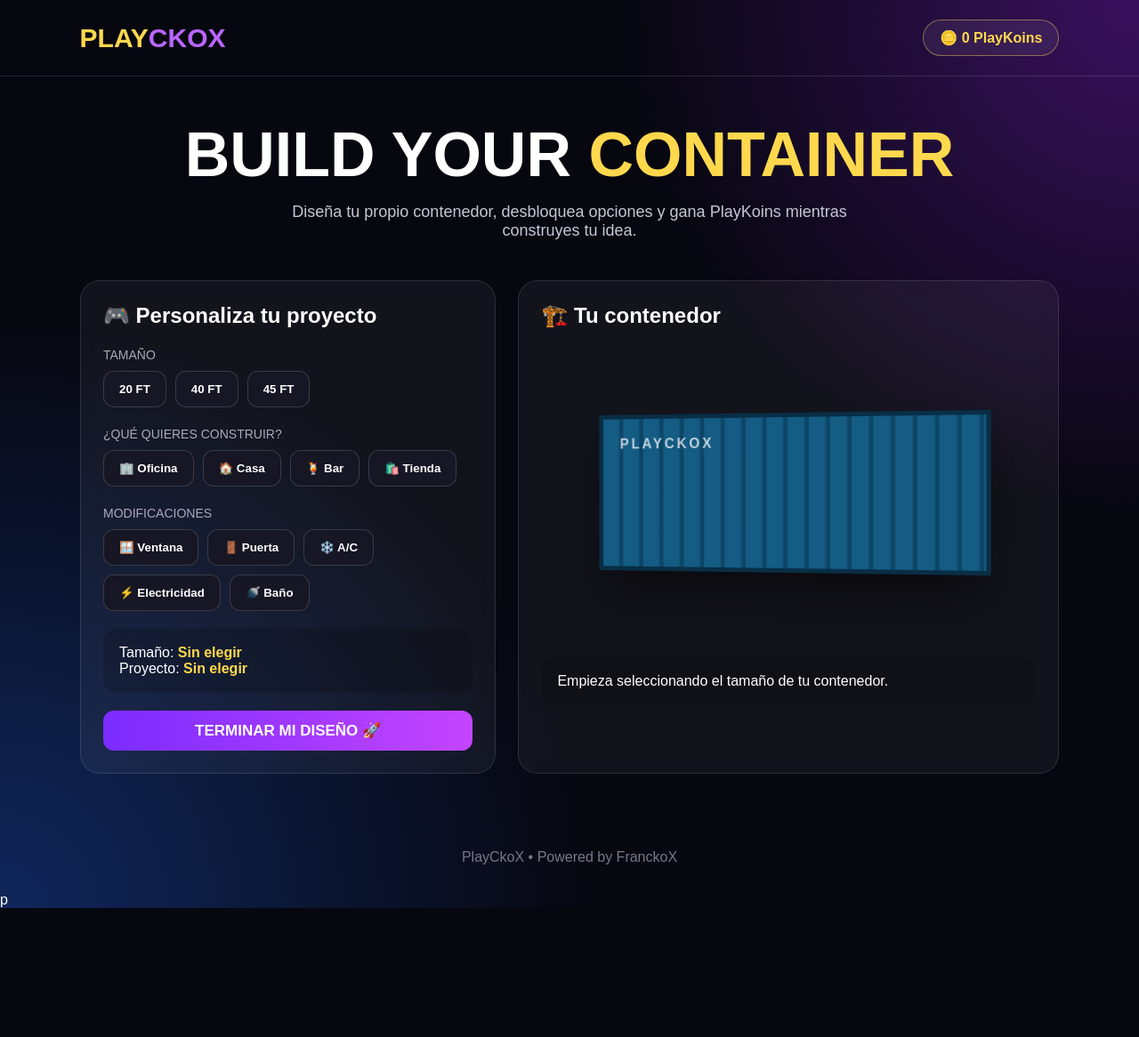
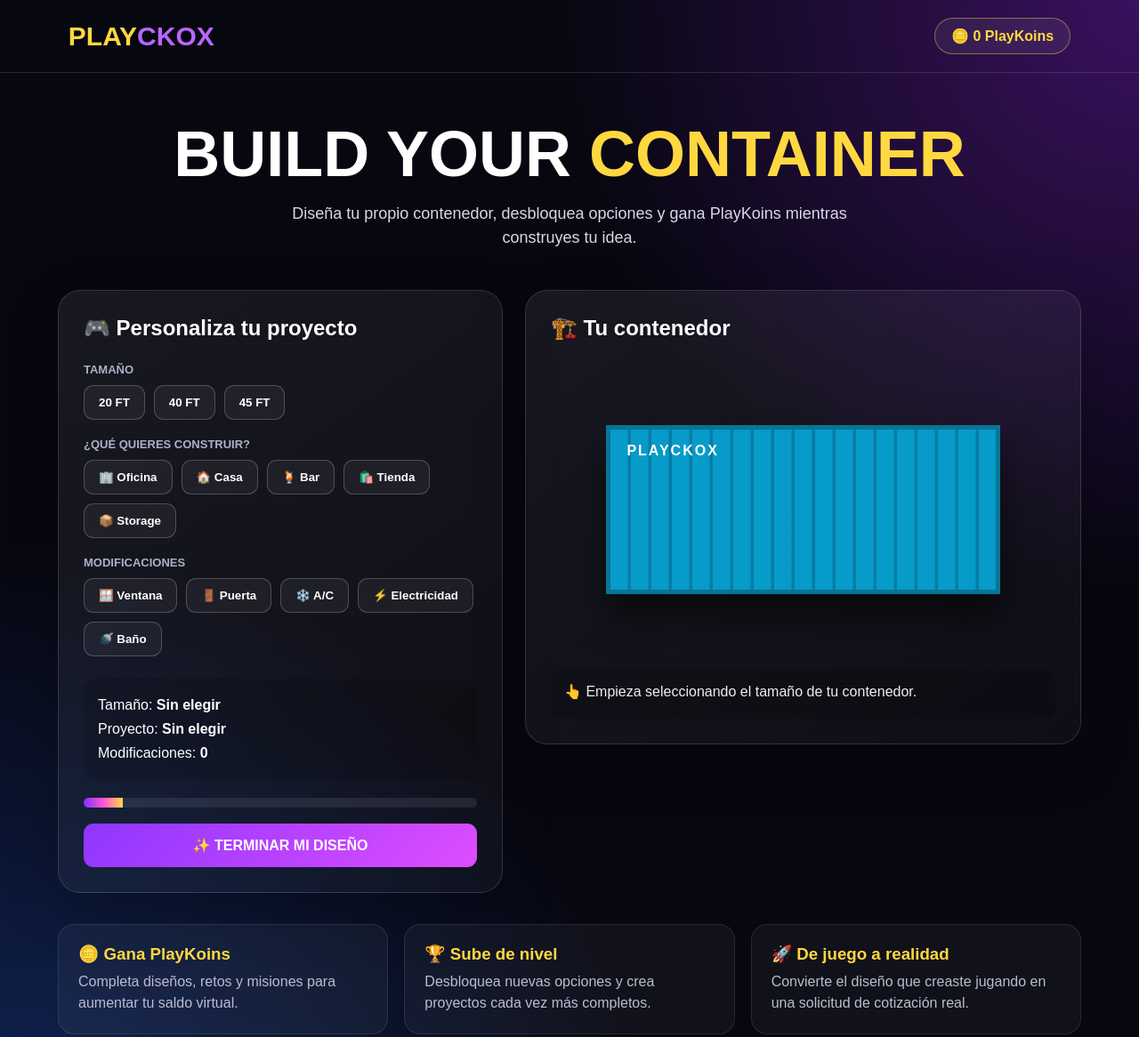
Before and after one commit to yuniorperezgarcia1990-web/playckox, a plain HTML site: page index.html in a window 1280 px wide. Shown: the top 1166 px of the page at 89% size. Before the commit the page ends 1021 px from the top, so only its background shows below. Drawn offline with Linux system fonts and the light colour scheme.

Commit message:
Update index.html

```diff
--- a/index.html
+++ b/index.html
@@ -6,214 +6,364 @@
 <title>PlayCkoX | Build Your Container</title>
 
 <style>
-    * {
-      box-sizing: border-box;
-      margin: 0;
-      padding: 0;
+*{
+  box-sizing:border-box;
+  margin:0;
+  padding:0;
 }
 
-    body {
-      font-family: Arial, sans-serif;
-      background:
-        radial-gradient(circle at top right, #39115e, transparent 35%),
-        radial-gradient(circle at bottom left, #10275c, transparent 40%),
-        #070710;
-      color: white;
-      min-height: 100vh;
+html{
+  scroll-behavior:smooth;
 }
 
-    header {
-      padding: 22px 7%;
-      display: flex;
-      justify-content: space-between;
-      align-items: center;
-      border-bottom: 1px solid #ffffff20;
+body{
+  font-family:Arial,Helvetica,sans-serif;
+  background:
+    radial-gradient(circle at top right,#39115e 0%,transparent 35%),
+    radial-gradient(circle at bottom left,#10275c 0%,transparent 40%),
+    #070710;
+  color:white;
+  min-height:100vh;
+  overflow-x:hidden;
+  overflow-y:auto;
 }
 
-    .logo {
-      font-size: 30px;
-      font-weight: 900;
-      color: #ffd84d;
+header{
+  padding:20px 6%;
+  display:flex;
+  justify-content:space-between;
+  align-items:center;
+  border-bottom:1px solid #ffffff20;
+  position:relative;
+  z-index:10;
 }
 
-    .logo span {
-      color: #b966ff;
+.logo{
+  font-size:30px;
+  font-weight:900;
+  color:#ffd840;
 }
 
-    .coins {
-      background: #ffffff10;
-      border: 1px solid #ffd84d70;
-      padding: 10px 18px;
-      border-radius: 25px;
-      color: #ffd84d;
-      font-weight: bold;
+.logo span{
+  color:#b966ff;
 }
 
-    main {
-      width: 90%;
-      max-width: 1100px;
-      margin: auto;
-      padding: 55px 0;
+.coins{
+  background:#ffffff10;
+  border:1px solid #ffd84070;
+  padding:10px 18px;
+  border-radius:25px;
+  color:#ffd840;
+  font-weight:bold;
 }
 
-    .hero {
-      text-align: center;
-      margin-bottom: 45px;
+main{
+  width:90%;
+  max-width:1150px;
+  margin:auto;
+  padding:55px 0 80px;
 }
 
-    .hero h1 {
-      font-size: clamp(38px, 7vw, 70px);
-      line-height: .95;
-      margin-bottom: 20px;
+.hero{
+  text-align:center;
+  margin-bottom:45px;
 }
 
-    .hero h1 span {
-      color: #ffd84d;
+.hero h1{
+  font-size:clamp(38px,6vw,72px);
+  line-height:1;
+  margin-bottom:18px;
 }
 
-    .hero p {
-      color: #c6c6d6;
-      font-size: 18px;
-      max-width: 650px;
-      margin: auto;
+.hero h1 span{
+  color:#ffd840;
 }
 
-    .game {
-      display: grid;
-      grid-template-columns: 1fr 1.3fr;
-      gap: 25px;
+.hero p{
+  color:#d8d8e8;
+  font-size:18px;
+  max-width:650px;
+  margin:auto;
+  line-height:1.5;
 }
 
-    .panel {
-      background: #ffffff0d;
-      border: 1px solid #ffffff1c;
-      border-radius: 22px;
-      padding: 25px;
-      backdrop-filter: blur(10px);
+.game{
+  display:grid;
+  grid-template-columns:1fr 1.25fr;
+  gap:25px;
+  align-items:start;
 }
 
-    .panel h2 {
-      margin-bottom: 20px;
+.panel{
+  background:linear-gradient(145deg,#ffffff12,#ffffff08);
+  border:1px solid #ffffff22;
+  border-radius:25px;
+  padding:28px;
+  box-shadow:0 20px 60px #00000040;
 }
 
-    .label {
-      color: #aaaabd;
-      margin: 22px 0 10px;
-      font-size: 14px;
+.panel h2{
+  margin-bottom:25px;
 }
 
-    .options {
-      display: flex;
-      flex-wrap: wrap;
-      gap: 10px;
+.label{
+  display:block;
+  color:#aeb0c7;
+  font-size:13px;
+  font-weight:bold;
+  margin:20px 0 10px;
 }
 
-    button {
-      border: 1px solid #ffffff28;
-      background: #161624;
-      color: white;
-      padding: 12px 17px;
-      border-radius: 12px;
-      cursor: pointer;
-      font-weight: bold;
+.options{
+  display:flex;
+  flex-wrap:wrap;
+  gap:10px;
 }
 
-    button:hover,
-    button.active {
-      background: #7a32cc;
-      border-color: #b966ff;
+button{
+  border:1px solid #ffffff35;
+  background:#ffffff0d;
+  color:white;
+  padding:11px 16px;
+  border-radius:11px;
+  cursor:pointer;
+  font-weight:bold;
+  transition:.2s;
 }
 
-    .container-stage {
-      min-height: 330px;
-      display: flex;
-      align-items: center;
-      justify-content: center;
-      perspective: 900px;
+button:hover{
+  transform:translateY(-2px);
+  border-color:#b966ff;
 }
 
-    .shipping-container {
-      width: 80%;
-      height: 180px;
+button.active{
+  background:linear-gradient(135deg,#8d37ff,#dc55ff);
+  border-color:#e5b3ff;
+  box-shadow:0 5px 20px #a83dff55;
+}
+
+.summary{
+  margin-top:25px;
+  background:#00000025;
+  border-radius:14px;
+  padding:16px;
+  line-height:1.7;
+}
+
+.progress{
+  height:11px;
+  background:#ffffff15;
+  border-radius:20px;
+  margin-top:20px;
+  overflow:hidden;
+}
+
+.progress-bar{
+  width:10%;
+  height:100%;
+  background:linear-gradient(90deg,#7c32ff,#ff54d8,#ffd840);
+  transition:.3s;
+}
+
+.preview{
+  min-height:500px;
+  display:flex;
+  flex-direction:column;
+}
+
+.stage{
+  flex:1;
+  min-height:330px;
+  display:flex;
+  justify-content:center;
+  align-items:center;
+  perspective:900px;
+}
+
+.container-box{
+  width:78%;
+  height:190px;
   background:
     repeating-linear-gradient(
       90deg,
-          #145c83 0px,
-          #145c83 18px,
-          #0d4567 20px,
-          #0d4567 24px
+      #069bc8 0px,
+      #069bc8 19px,
+      #057da5 20px,
+      #057da5 23px
     );
-      border: 5px solid #092e46;
-      box-shadow: 0 30px 60px #00000080;
-      position: relative;
-      transition: .4s;
-      transform: rotateY(-8deg);
+  border:5px solid #087596;
+  position:relative;
+  box-shadow:0 25px 40px #0008;
+  transition:.35s;
 }
 
-    .shipping-container::before {
-      content: "PLAYCKOX";
-      position: absolute;
-      left: 20px;
-      top: 20px;
-      font-weight: 900;
-      letter-spacing: 3px;
-      color: #ffffffbb;
+.container-box.long{
+  width:90%;
 }
 
-    .window {
-      display: none;
-      position: absolute;
-      width: 80px;
-      height: 65px;
-      background: linear-gradient(135deg, #85d8ff, #19334d);
-      border: 6px solid #eee;
-      right: 35px;
-      top: 55px;
+.container-box.extra{
+  width:98%;
 }
 
-    .door {
-      display: none;
-      position: absolute;
-      width: 58px;
-      height: 115px;
-      background: #272733;
-      border: 5px solid #eee;
-      left: 45px;
-      bottom: 0;
+.brand{
+  position:absolute;
+  top:15px;
+  left:18px;
+  font-weight:900;
+  letter-spacing:2px;
 }
 
-    .status {
-      margin-top: 20px;
-      padding: 18px;
-      border-radius: 15px;
-      background: #00000030;
+.window{
+  display:none;
+  position:absolute;
+  right:18%;
+  top:55px;
+  width:70px;
+  height:70px;
+  border:6px solid white;
+  background:linear-gradient(135deg,#b9efff,#4084aa);
 }
 
-    .status strong {
-      color: #ffd84d;
+.door{
+  display:none;
+  position:absolute;
+  left:12%;
+  bottom:0;
+  width:58px;
+  height:110px;
+  border:6px solid white;
+  background:#536d7a;
 }
 
-    .finish {
-      width: 100%;
-      margin-top: 20px;
-      background: linear-gradient(90deg, #7b2cff, #c445ff);
-      border: 0;
-      font-size: 17px;
+.ac{
+  display:none;
+  position:absolute;
+  right:8%;
+  top:15px;
+  background:white;
+  color:#222;
+  padding:8px 13px;
+  border-radius:5px;
+  font-size:12px;
 }
 
-    footer {
-      text-align: center;
-      padding: 30px;
-      color: #77778c;
+.light{
+  display:none;
+  position:absolute;
+  top:12px;
+  left:48%;
+  width:20px;
+  height:20px;
+  border-radius:50%;
+  background:#fff7a5;
+  box-shadow:0 0 25px #ffe84f;
 }
 
-    @media(max-width: 750px) {
-      .game {
-        grid-template-columns: 1fr;
+.bath{
+  display:none;
+  position:absolute;
+  bottom:12px;
+  right:8px;
+  background:#fff;
+  color:#333;
+  padding:7px;
+  border-radius:6px;
+  font-size:12px;
 }
 
-      .shipping-container {
-        width: 95%;
+.message{
+  margin-top:15px;
+  min-height:55px;
+  padding:15px;
+  border-radius:12px;
+  background:#00000030;
+  color:#eee;
+}
+
+.finish{
+  display:block;
+  width:100%;
+  margin-top:18px;
+  padding:15px;
+  background:linear-gradient(135deg,#8e36ff,#df4dff);
+  border:none;
+  font-size:16px;
+}
+
+.quote{
+  display:none;
+  margin-top:18px;
+  padding:20px;
+  background:linear-gradient(135deg,#ffd84018,#9a40ff20);
+  border:1px solid #ffd84055;
+  border-radius:16px;
+  line-height:1.6;
+}
+
+.quote h3{
+  color:#ffd840;
+  margin-bottom:8px;
+}
+
+.quote-btn{
+  margin-top:12px;
+  background:#ffd840;
+  color:#111;
+  border:none;
+  width:100%;
+}
+
+.features{
+  margin-top:35px;
+  display:grid;
+  grid-template-columns:repeat(3,1fr);
+  gap:18px;
+}
+
+.feature{
+  background:#ffffff0b;
+  border:1px solid #ffffff18;
+  border-radius:18px;
+  padding:22px;
+}
+
+.feature h3{
+  color:#ffd840;
+  margin-bottom:8px;
+}
+
+.feature p{
+  color:#bbbcd0;
+  line-height:1.5;
+}
+
+footer{
+  text-align:center;
+  color:#85859a;
+  padding:35px 20px 50px;
+  border-top:1px solid #ffffff12;
+}
+
+@media(max-width:850px){
+  .game{
+    grid-template-columns:1fr;
+  }
+
+  .features{
+    grid-template-columns:1fr;
+  }
+
+  main{
+    width:94%;
+    padding-top:35px;
+  }
+
+  .panel{
+    padding:20px;
+  }
+
+  .container-box{
+    width:90%;
   }
 }
 </style>
@@ -231,8 +381,8 @@
 <section class="hero">
   <h1>BUILD YOUR <span>CONTAINER</span></h1>
   <p>
-      Diseña tu propio contenedor, desbloquea opciones y gana PlayKoins
-      mientras construyes tu idea.
+    Diseña tu propio contenedor, desbloquea opciones y gana
+    PlayKoins mientras construyes tu idea.
   </p>
 </section>
 
@@ -242,56 +392,105 @@
 
 <h2>🎮 Personaliza tu proyecto</h2>
 
-      <div class="label">TAMAÑO</div>
+<span class="label">TAMAÑO</span>
 <div class="options">
-        <button onclick="chooseSize(this,'20 FT')">20 FT</button>
-        <button onclick="chooseSize(this,'40 FT')">40 FT</button>
-        <button onclick="chooseSize(this,'45 FT')">45 FT</button>
+  <button onclick="selectSize(this,'20 FT')">20 FT</button>
+  <button onclick="selectSize(this,'40 FT')">40 FT</button>
+  <button onclick="selectSize(this,'45 FT')">45 FT</button>
 </div>
 
-      <div class="label">¿QUÉ QUIERES CONSTRUIR?</div>
+<span class="label">¿QUÉ QUIERES CONSTRUIR?</span>
 <div class="options">
-        <button onclick="chooseUse(this,'Oficina')">🏢 Oficina</button>
-        <button onclick="chooseUse(this,'Casa')">🏠 Casa</button>
-        <button onclick="chooseUse(this,'Bar')">🍹 Bar</button>
-        <button onclick="chooseUse(this,'Tienda')">🛍️ Tienda</button>
+  <button onclick="selectType(this,'Oficina')">🏢 Oficina</button>
+  <button onclick="selectType(this,'Casa')">🏠 Casa</button>
+  <button onclick="selectType(this,'Bar')">🍹 Bar</button>
+  <button onclick="selectType(this,'Tienda')">🛍️ Tienda</button>
+  <button onclick="selectType(this,'Storage')">📦 Storage</button>
 </div>
 
-      <div class="label">MODIFICACIONES</div>
+<span class="label">MODIFICACIONES</span>
 <div class="options">
-        <button onclick="addWindow(this)">🪟 Ventana</button>
-        <button onclick="addDoor(this)">🚪 Puerta</button>
-        <button onclick="reward(this,'❄️ A/C')">❄️ A/C</button>
-        <button onclick="reward(this,'⚡ Electricidad')">⚡ Electricidad</button>
-        <button onclick="reward(this,'🚿 Baño')">🚿 Baño</button>
+  <button onclick="toggleMod(this,'window')">🪟 Ventana</button>
+  <button onclick="toggleMod(this,'door')">🚪 Puerta</button>
+  <button onclick="toggleMod(this,'ac')">❄️ A/C</button>
+  <button onclick="toggleMod(this,'light')">⚡ Electricidad</button>
+  <button onclick="toggleMod(this,'bath')">🚿 Baño</button>
 </div>
 
-      <div class="status">
-        Tamaño: <strong id="size">Sin elegir</strong><br>
-        Proyecto: <strong id="use">Sin elegir</strong>
+<div class="summary">
+  Tamaño: <strong id="sizeText">Sin elegir</strong><br>
+  Proyecto: <strong id="typeText">Sin elegir</strong><br>
+  Modificaciones: <strong id="modsText">0</strong>
+</div>
+
+<div class="progress">
+  <div class="progress-bar" id="progress"></div>
 </div>
 
 <button class="finish" onclick="finishDesign()">
-        TERMINAR MI DISEÑO 🚀
+  ✨ TERMINAR MI DISEÑO
 </button>
+
+<div class="quote" id="quote">
+  <h3>🔥 ¡Tu proyecto está listo!</h3>
+  <p>
+    Lo que acabas de diseñar puede convertirse en un proyecto real.
+    FranckoX puede ayudarte con la cotización.
+  </p>
+  <button class="quote-btn">
+    SOLICITAR COTIZACIÓN REAL
+  </button>
+</div>
 
 </div>
 
-    <div class="panel">
+<div class="panel preview">
 
 <h2>🏗️ Tu contenedor</h2>
 
-      <div class="container-stage">
-        <div class="shipping-container" id="container">
+<div class="stage">
+  <div class="container-box" id="containerBox">
+
+    <div class="brand">PLAYCKOX</div>
+
+    <div class="window" id="window"></div>
     <div class="door" id="door"></div>
-          <div class="window" id="window"></div>
+    <div class="ac" id="ac">A/C</div>
+    <div class="light" id="light"></div>
+    <div class="bath" id="bath">🚿 BAÑO</div>
+
   </div>
 </div>
 
-      <div class="status" id="message">
-        Empieza seleccionando el tamaño de tu contenedor.
+<div class="message" id="message">
+  👆 Empieza seleccionando el tamaño de tu contenedor.
 </div>
 
+</div>
+
+</section>
+
+<section class="features">
+
+<div class="feature">
+  <h3>🪙 Gana PlayKoins</h3>
+  <p>
+    Completa diseños, retos y misiones para aumentar tu saldo virtual.
+  </p>
+</div>
+
+<div class="feature">
+  <h3>🏆 Sube de nivel</h3>
+  <p>
+    Desbloquea nuevas opciones y crea proyectos cada vez más completos.
+  </p>
+</div>
+
+<div class="feature">
+  <h3>🚀 De juego a realidad</h3>
+  <p>
+    Convierte el diseño que creaste jugando en una solicitud de cotización real.
+  </p>
 </div>
 
 </section>
@@ -299,86 +498,111 @@
 </main>
 
 <footer>
-  PlayCkoX • Powered by FranckoX
+  PlayCkoX • Entertainment & Interactive Experiences<br>
+  Powered by FranckoX
 </footer>
 
 <script>
-  let coins = 0;
-  let size = "";
-  let use = "";
 
-  function addCoins(amount) {
-    coins += amount;
-    document.getElementById("coins").textContent = coins;
+let size="";
+let type="";
+let mods=[];
+let coins=0;
+
+function clearGroup(button){
+  const group=button.parentElement;
+  group.querySelectorAll("button").forEach(b=>b.classList.remove("active"));
 }
 
-  function activate(button) {
+function selectSize(button,value){
+  clearGroup(button);
   button.classList.add("active");
+  size=value;
+
+  document.getElementById("sizeText").innerText=value;
+
+  const box=document.getElementById("containerBox");
+  box.classList.remove("long","extra");
+
+  if(value==="40 FT") box.classList.add("long");
+  if(value==="45 FT") box.classList.add("extra");
+
+  reward(10,"📏 Tamaño seleccionado.");
+  updateProgress();
 }
 
-  function chooseSize(button, value) {
-    size = value;
-    document.getElementById("size").textContent = value;
+function selectType(button,value){
+  clearGroup(button);
+  button.classList.add("active");
+  type=value;
 
-    const container = document.getElementById("container");
+  document.getElementById("typeText").innerText=value;
 
-    if (value === "20 FT") container.style.width = "60%";
-    if (value === "40 FT") container.style.width = "80%";
-    if (value === "45 FT") container.style.width = "90%";
-
-    activate(button);
-    addCoins(25);
-
-    document.getElementById("message").innerHTML =
-      "✅ Seleccionaste <strong>" + value + "</strong>. +25 PlayKoins";
+  reward(20,"🏗️ Proyecto seleccionado: "+value+".");
+  updateProgress();
 }
 
-  function chooseUse(button, value) {
-    use = value;
-    document.getElementById("use").textContent = value;
+function toggleMod(button,id){
 
-    activate(button);
-    addCoins(50);
+  const element=document.getElementById(id);
 
-    document.getElementById("message").innerHTML =
-      "🎯 Proyecto seleccionado: <strong>" + value + "</strong>. +50 PlayKoins";
+  if(button.classList.contains("active")){
+    button.classList.remove("active");
+    element.style.display="none";
+    mods=mods.filter(x=>x!==id);
+  }else{
+    button.classList.add("active");
+    element.style.display="block";
+    mods.push(id);
+    reward(15,"🔧 Modificación añadida. +15 PlayKoins");
   }
 
-  function addWindow(button) {
-    document.getElementById("window").style.display = "block";
-    reward(button, "🪟 Ventana");
+  document.getElementById("modsText").innerText=mods.length;
+  updateProgress();
 }
 
-  function addDoor(button) {
-    document.getElementById("door").style.display = "block";
-    reward(button, "🚪 Puerta");
+function reward(amount,text){
+  coins+=amount;
+  document.getElementById("coins").innerText=coins;
+  document.getElementById("message").innerHTML=text;
 }
 
-  function reward(button, item) {
-    if (!button.classList.contains("active")) {
-      activate(button);
-      addCoins(15);
+function updateProgress(){
 
-      document.getElementById("message").innerHTML =
-        item + " añadida. <strong>+15 PlayKoins</strong>";
-    }
+  let value=10;
+
+  if(size) value+=25;
+  if(type) value+=25;
+
+  value+=mods.length*8;
+
+  if(value>100) value=100;
+
+  document.getElementById("progress").style.width=value+"%";
 }
 
-  function finishDesign() {
-    if (!size || !use) {
+function finishDesign(){
+
+  if(!size || !type){
     alert("Primero selecciona el tamaño y el tipo de proyecto.");
     return;
   }
 
-    addCoins(100);
+  coins+=100;
+  document.getElementById("coins").innerText=coins;
 
-    document.getElementById("message").innerHTML =
-      "🏆 ¡Diseño completado! Ganaste <strong>+100 PlayKoins</strong>.<br><br>" +
-      "Tu " + use + " de " + size +
-      " está lista para el próximo nivel.<br><br>" +
-      "💼 Próximamente: <strong>Solicitar cotización real con FranckoX.</strong>";
+  document.getElementById("message").innerHTML=
+    "🎉 ¡Proyecto completado! Ganaste <strong>+100 PlayKoins</strong>.";
+
+  document.getElementById("quote").style.display="block";
+
+  document.getElementById("quote").scrollIntoView({
+    behavior:"smooth",
+    block:"center"
+  });
 }
+
 </script>
 
 </body>
-</html>p
+</html>
```
Lines whose indentation alone changed are shown as unchanged.
